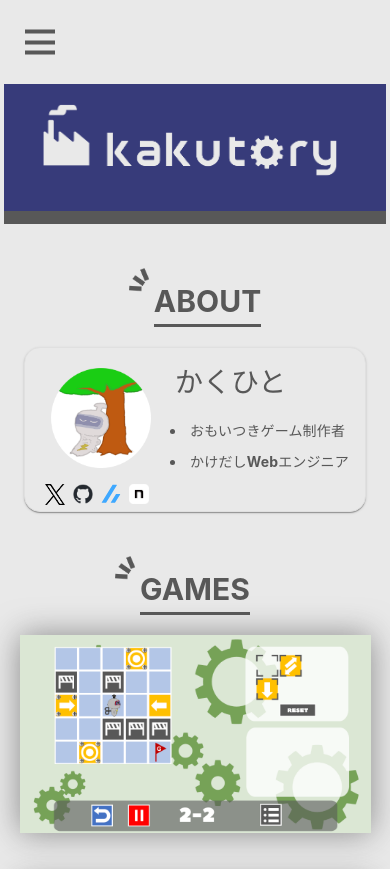
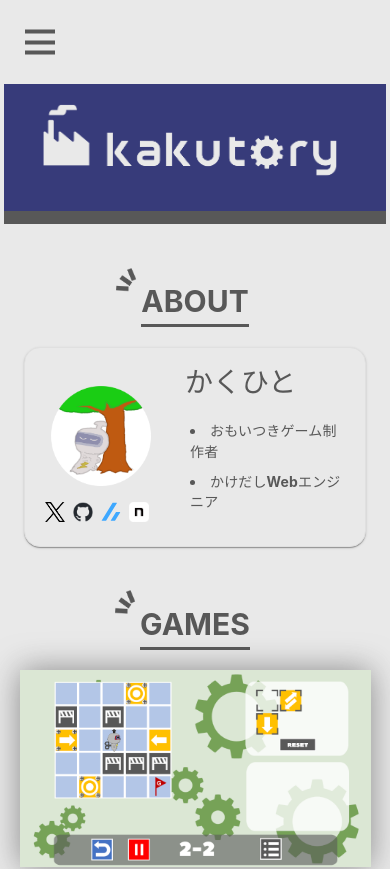
Before and after one commit to Suke-H/Kakutory, a React (Vite) app: page / in a window 390 px wide. Shown: the top 869 px of the page. Built offline with nearby package versions, Linux system fonts and the light colour scheme.

Commit message:
fix: #71 Aboutのレイアウト修正
close #71

```diff
--- a/src/components/contents/About.css
+++ b/src/components/contents/About.css
@@ -2,13 +2,6 @@
     color: #585858;
     font-weight: bold;
     text-align: center;
-
-    /* min-height: 50vh; */
-
-    display: flex;
-    flex-direction: column;
-    justify-content: center;
-    align-items: center;
 }
 
 .column {
@@ -20,10 +13,6 @@
   }
 
   @media (max-width:600px) {
-    .about {
-        /* min-height: 60vh; */
-    }
-
     .column {
         font-size: 30px;
     }
--- a/src/components/contents/About.tsx
+++ b/src/components/contents/About.tsx
@@ -14,33 +14,9 @@ export const About = ({ isHome }: IsHomeProp): JSX.Element => {
     return (
         <div className='about'>
             <Heading text={"ABOUT"} />
+            <Profile />
 
-            <div className='about-profile'>
-                <Profile />
-            </div>
-
-            {isHome ?
-                <></>
-                // <a href="/#/about/" className='read-more'>
-                //     <Button
-                //         variant="contained"
-                //         sx={{
-                //             marginTop: {xs: "30px", md: '50px'},
-                //             marginBottom: '30px',
-                //             backgroundColor: '#585858',
-                //             '&:hover': {
-                //                 backgroundColor: '#585858',
-                //             },
-                //             fontFamily: ["Inter", "system-ui", "Avenir", "Helvetica", "Arial", "sans-serif"].join(','),
-                //     }}>
-                //         MORE
-                //     </Button>
-                // </a>
-
-                : (
-                    <AboutContent />
-                )
-            }
+            {isHome ? <></> : <AboutContent />}
         </div>
     );
 }
--- a/src/components/contents/Profile.tsx
+++ b/src/components/contents/Profile.tsx
@@ -1,7 +1,7 @@
 /* eslint-disable react/react-in-jsx-scope */
 // import { Link } from "react-router-dom";
-// import React from 'react';
 
+import { type SxProps, type Theme } from '@mui/system';
 import Card from '@mui/material/Card';
 import CardContent from '@mui/material/CardContent';
 import Box from '@mui/material/Box';
@@ -14,18 +14,34 @@ import zenn from '../../assets/about/SNS/zenn-logo-only.svg';
 import note from '../../assets/about/SNS/note-icon.png';
 
 export const Profile = (): JSX.Element => {
+
+
+  const typographyStyle: SxProps<Theme> = {
+      fontWeight: "bold",
+      color: "#585858",
+      fontSize: { xs: "14px", md: "18px" },
+      margin: { xs: "0 0 10px 25px", md: "0 0 10px 20px" },
+      textAlign: "left",
+      fontFamily: ["Inter", "system-ui", "Avenir", "Helvetica", "Arial", "sans-serif"].join(','),
+      display: "list-item",
+      listStyleType: "disc",
+      listStylePosition: "inside",
+      marginBottom: "10px",
+  };
+
     return (
       <>
       <a href="/#/about">
         <Card sx={{
             display: 'flex',
 
-            maxWidth: 800,
+            width: { xs: 340, md: 470 },
             backgroundColor: "#E9E9E9",
             border: '1px solid #e0e0e0',
+            margin: '0 auto',
             borderRadius: '16px',
             overflow: 'hidden',
-
+            alignItems: 'center'
         }}>
           <Box
             sx={{
@@ -35,7 +51,7 @@ export const Profile = (): JSX.Element => {
               justifyContent: 'space-between',
               p: {xs: 0 , md:  2 },
               marginTop: {xs: "20px" , md: 0 },
-              marginLeft: {xs: "20px" , md: 0 },
+              marginLeft: {xs: "20px" , md: "20px" },
               }}
             >
             <Box
@@ -80,7 +96,6 @@ export const Profile = (): JSX.Element => {
           </Box>
           <CardContent
             sx={{
-              // flex: '1 0 auto' ,
               marginRight: {xs: 0, md: "20px"},
               padding: {xs: "16px 16px 24px 8px", md: "16px 16px 24px 16px"},
               }}>
@@ -89,45 +104,17 @@ export const Profile = (): JSX.Element => {
                     fontWeight: "bold",
                     color: "#585858",
                     fontSize: {xs: "28px", md: "36px"},
-                    margin: {xs: "0 0 20px 10px", md: "10px 0 20px 20px"},
+                    margin: {xs: "0 0 20px 20px", md: "10px 0 20px 20px"},
                     textAlign: "left",
                     fontFamily: ["Inter", "system-ui", "Avenir", "Helvetica", "Arial", "sans-serif"].join(','),
                     }}>
               かくひと
             </Typography>
-            <Typography variant="body2" color="text.secondary"
-              sx={{
-                fontWeight: "bold",
-                color: "#585858",
-                fontSize: {xs: "14px", md: "18px"},
-                margin: {xs:  "0 0 10px 5px", md: "0 0 10px 20px"},
-                textAlign: "left",
-                fontFamily: ["Inter", "system-ui", "Avenir", "Helvetica", "Arial", "sans-serif"].join(','),
-
-                display: "list-item",
-                listStyleType: "disc",
-                listStylePosition: "inside",
-                marginBottom: "10px",
-              }}
-              >
+            <Typography variant="body2" color="text.secondary" sx={typographyStyle}>
                 おもいつきゲーム制作者
             </Typography>
 
-            <Typography variant="body2" color="text.secondary"
-              sx={{
-                fontWeight: "bold",
-                color: "#585858",
-                fontSize: {xs: "14px", md: "18px"},
-                margin: {xs:  "0 0 10px 5px", md: "0 0 10px 20px"},
-                textAlign: "left",
-                fontFamily: ["Inter", "system-ui", "Avenir", "Helvetica", "Arial", "sans-serif"].join(','),
-
-                display: "list-item",
-                listStyleType: "disc",
-                listStylePosition: "inside",
-                marginBottom: "10px",
-              }}
-              >
+            <Typography variant="body2" color="text.secondary" sx={typographyStyle}>
                 かけだしWebエンジニア
             </Typography>
           </CardContent>
```
